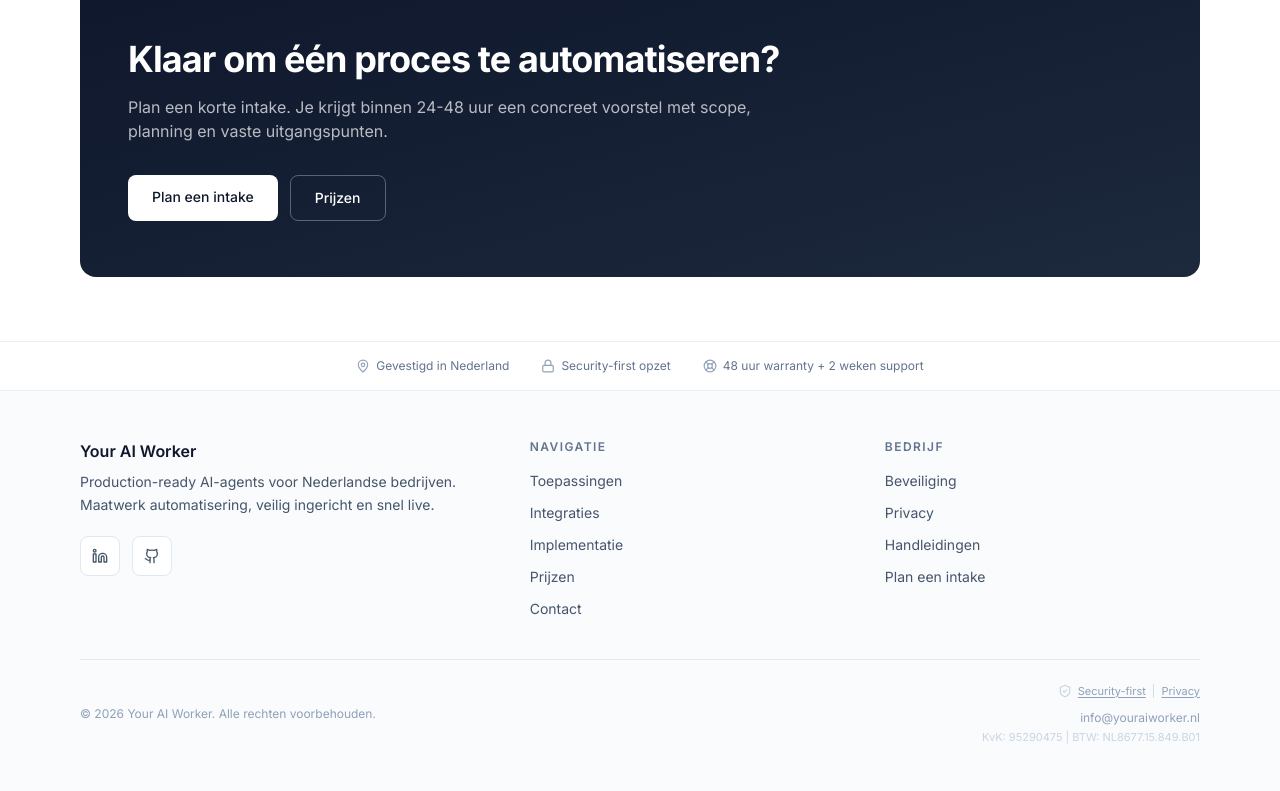
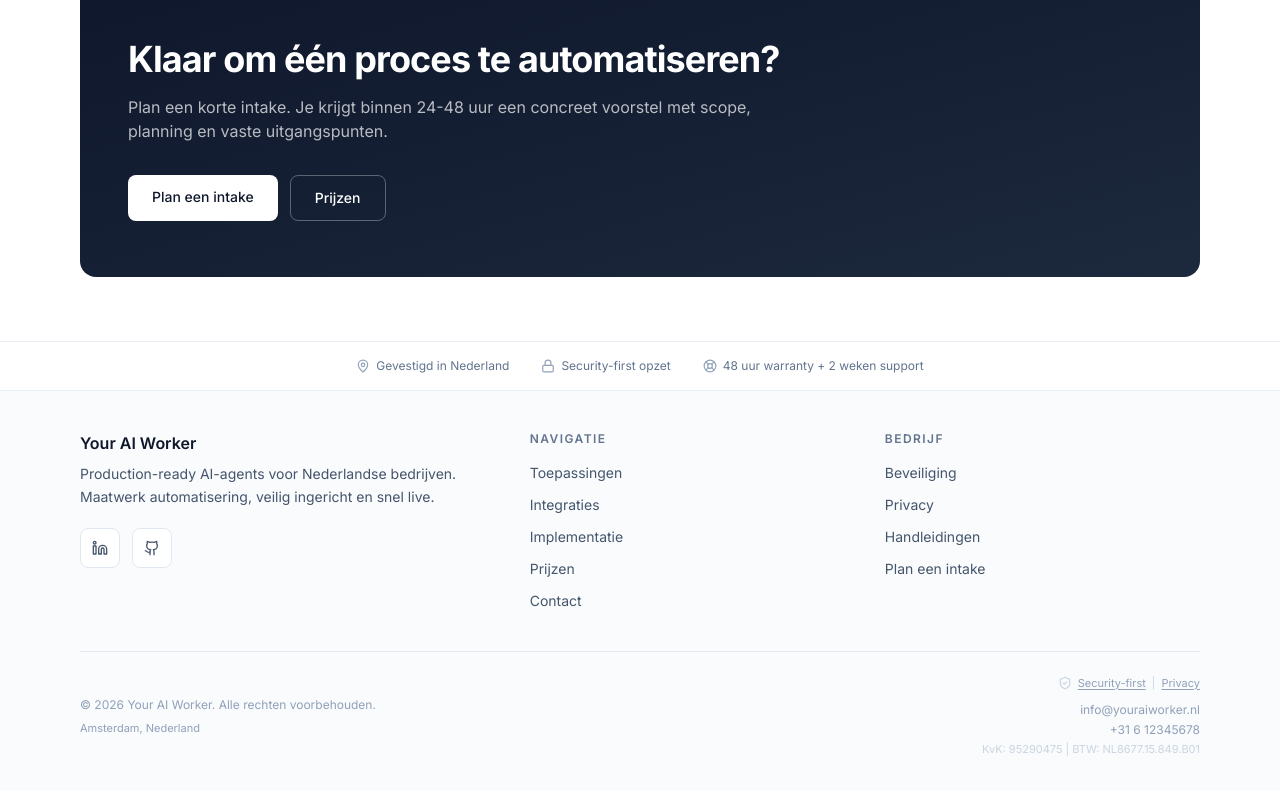
Before and after one commit to openclawbot69420-ux/youraiworker-site, a Next.js app: page / in a window 1280 px wide. Shown: the part 8148-8939 px from the top of the page. Built offline with nearby package versions, Linux system fonts and the light colour scheme.

Commit message:
Add contact metadata and phone to footer

```diff
--- a/src/app/layout.tsx
+++ b/src/app/layout.tsx
@@ -12,6 +12,7 @@ const DEFAULT_DESCRIPTION =
   "Maatwerk AI-agents die je organisatie echt werk uit handen nemen. Production-ready, veilig ingericht en binnen dagen live. Plan vandaag nog een intake."
 
 const DEFAULT_OG_IMAGE = "/og.png"
+const CONTACT_PHONE = "+31 6 12345678"
 
 export const metadata: Metadata = {
   title: {
@@ -159,6 +160,8 @@ const RootLayout: React.FC<{ children: React.ReactNode }> = (props) => {
         <meta name="theme-color" content="#0f172a" />
         <meta name="format-detection" content="telephone=no" />
         <meta name="referrer" content="strict-origin-when-cross-origin" />
+        <meta name="contact" content="mailto:info@youraiworker.nl" />
+        <meta name="telephone" content={CONTACT_PHONE} />
         <link rel="preconnect" href="https://fonts.googleapis.com" />
         <link rel="preconnect" href="https://fonts.gstatic.com" crossOrigin="anonymous" />
         <link
@@ -253,7 +256,7 @@ const Footer: React.FC = () => {
           </div>
         </div>
       </div>
-      <div className="mx-auto max-w-6xl px-4 py-12 text-sm text-slate-600">
+      <div className="mx-auto max-w-6xl px-4 py-10 text-sm text-slate-600">
         <div className="grid gap-10 md:grid-cols-[1.3fr_1fr_1fr]">
           <div>
             <p className="text-base font-semibold text-slate-900">Your AI Worker</p>
@@ -366,7 +369,10 @@ const Footer: React.FC = () => {
         </div>
 
         <div className="mt-10 flex flex-col gap-3 border-t border-slate-200 pt-6 text-xs text-slate-400 sm:flex-row sm:items-center sm:justify-between">
-          <p>© {new Date().getFullYear()} Your AI Worker. Alle rechten voorbehouden.</p>
+          <div className="flex flex-col gap-2">
+            <p>© {new Date().getFullYear()} Your AI Worker. Alle rechten voorbehouden.</p>
+            <p className="text-[11px] text-slate-400">Amsterdam, Nederland</p>
+          </div>
           <div className="flex flex-col gap-3 text-right">
             <p className="inline-flex items-center justify-end gap-1.5 text-[11px] text-slate-400">
               <ShieldCheck className="h-3.5 w-3.5 text-slate-300" aria-hidden="true" />
@@ -390,6 +396,9 @@ const Footer: React.FC = () => {
               <a className="transition-colors hover:text-slate-600" href="mailto:info@youraiworker.nl">
                 info@youraiworker.nl
               </a>
+              <a className="transition-colors hover:text-slate-600" href={`tel:${CONTACT_PHONE}`}>
+                {CONTACT_PHONE}
+              </a>
               <span className="text-[11px] text-slate-300">KvK: 95290475 | BTW: NL8677.15.849.B01</span>
             </p>
           </div>
```
